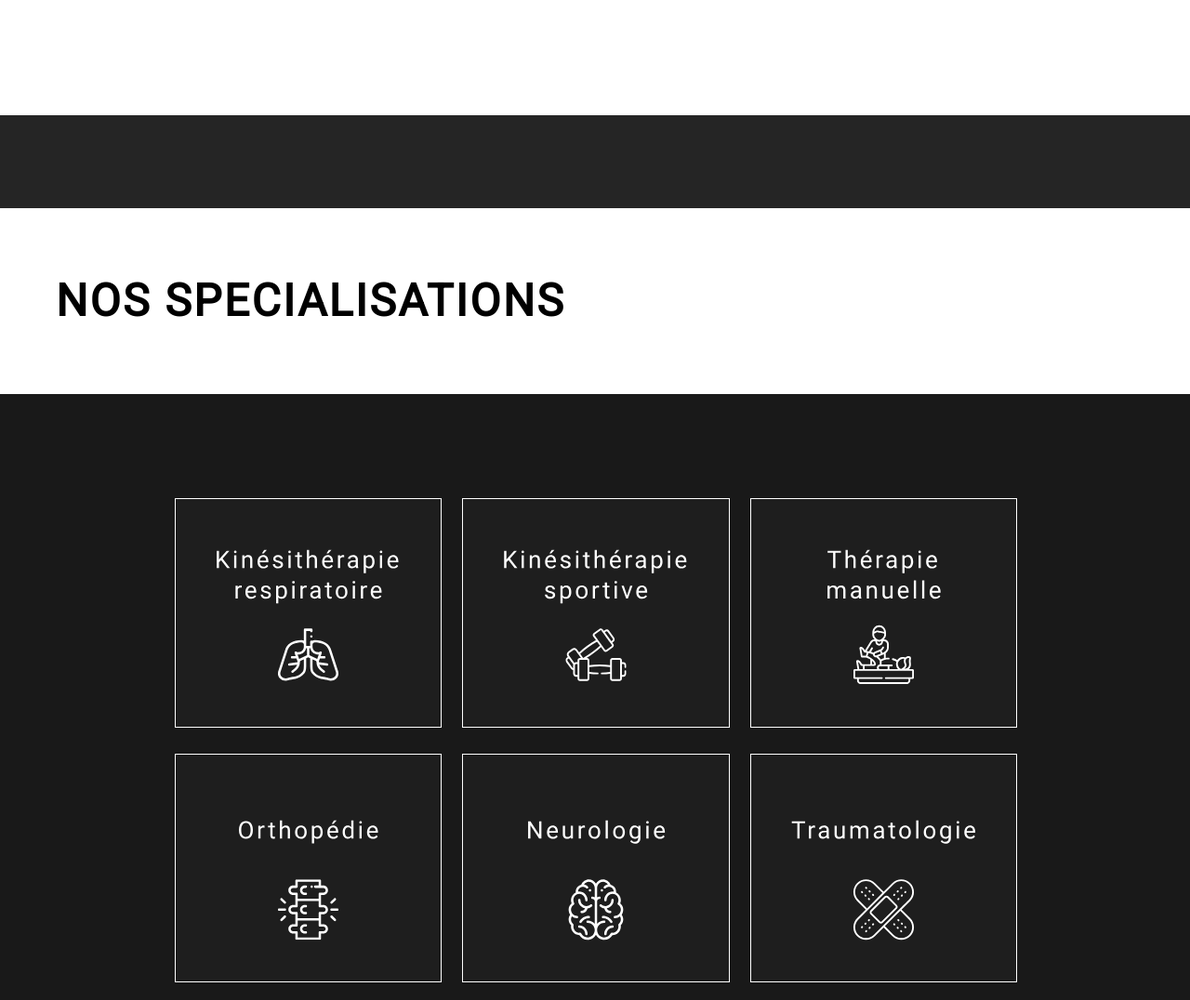
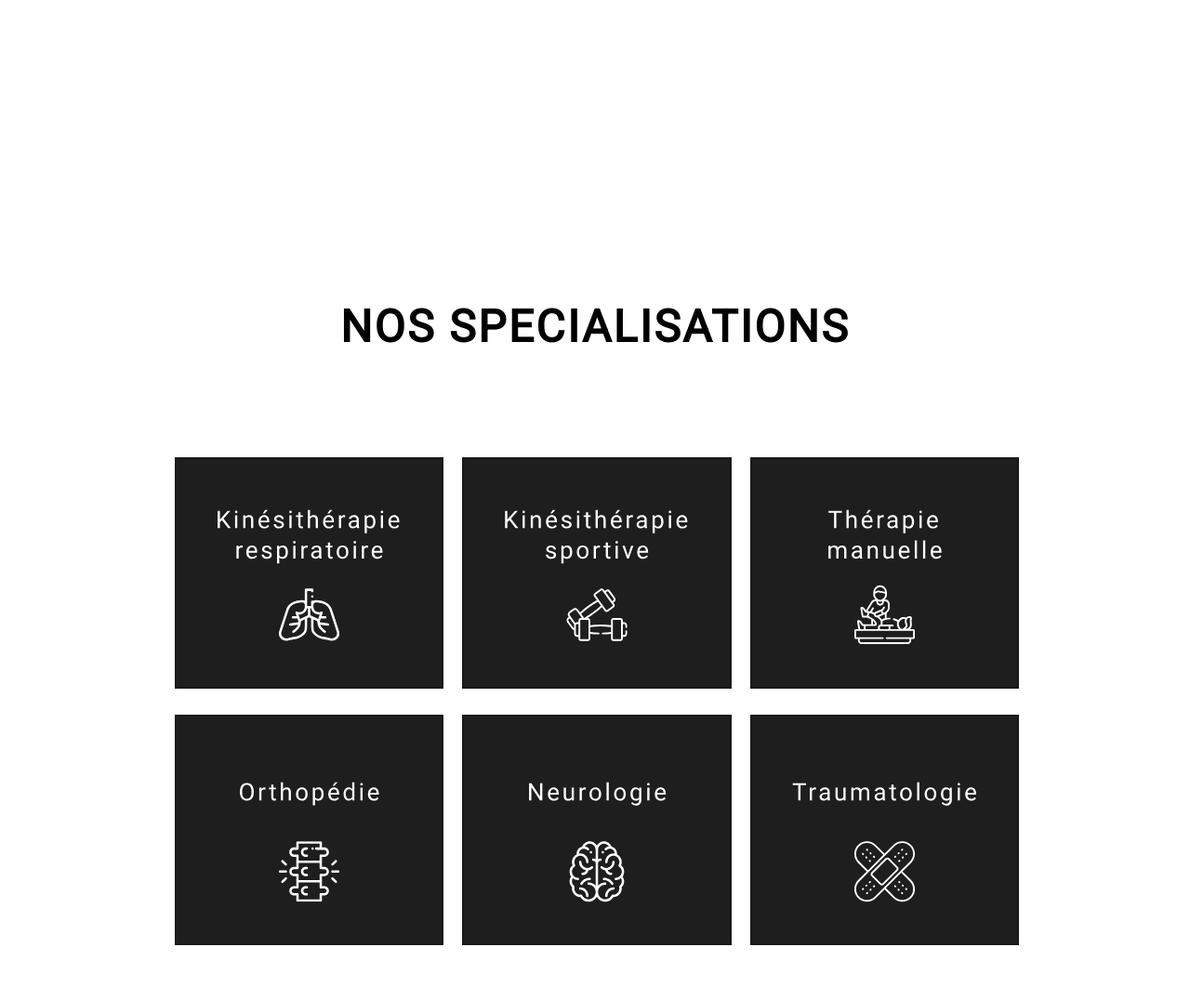
Before and after one commit to elliass/physical-therapy-website, a Gatsby site: page / in a window 1280 px wide. Shown: the part 3140-4216 px from the top of the page at 93% size. Built offline with nearby package versions, Linux system fonts and the light colour scheme; Gatsby itself is replaced by a stand-in of ours.

Commit message:
Reviewed overall layout of Treatment component

```diff
--- a/src/components/Treatments.js
+++ b/src/components/Treatments.js
@@ -3,30 +3,18 @@ import { makeStyles } from "@material-ui/core"
 import '@fontsource/roboto'
 import Typography from "@material-ui/core/Typography"
 import Grid from "@material-ui/core/Grid"
-import { BorderColor } from '@material-ui/icons'
 
 const useStyles = makeStyles((theme) => ({
     container: {
-        backgroundColor: '#191919',
-    },
-    lightContainer: {
         backgroundColor: 'white',
-        opacity: '.05',
-        width: '100%',
-        height: '100px',
+        padding: '200px 0',
 
-        '@media (max-width: 959px)': {
-            height: '75px',
+        '@media (max-width: 599px)': {
+            padding: '100px 0',
         },
     },
     beigeContainer: {
-        backgroundColor: 'white',
         width: '100%',
-        height: '200px',
-
-        '@media (max-width: 959px)': {
-            height: '150px',
-        },
     },
     titleContainer: {
         display: 'flex',
@@ -43,16 +31,19 @@ const useStyles = makeStyles((theme) => ({
         },
     },
     title: {
-        margin: 'auto 0',
-        flexGrow: '1',
+        margin: 'auto auto',
     },
     blueContainer:{
         maxWidth: '1160px',
         width: '100%',
-        padding: '100px 0',
+        padding: '100px 0 0',
         // transform: 'translate(-50%, 0)',
         display: 'flex',
         margin: '0 auto',
+
+        '@media (max-width: 599px)': {
+            paddingTop: '50px',
+        },
     },
     grayContainer:{
         width: '100%',
@@ -64,8 +55,7 @@ const useStyles = makeStyles((theme) => ({
         maxWidth: '100%',
         maxHeight: '300px',
         margin: 'auto 0',
-        border: 'solid 1px',
-        borderColor: 'white'
+        border: 'solid 2px #191919',
     },
     grid: {
         maxWidth: '80%',
@@ -94,7 +84,6 @@ export default function Treatments() {
 
     return (
         <div className={classes.container}>
-            <div className={classes.lightContainer}></div>
             <div className={classes.beigeContainer}>
                 <div className={classes.titleContainer}>
                     <Typography className={classes.title} variant="h3" component="h2">NOS SPECIALISATIONS</Typography>
@@ -124,7 +113,6 @@ export default function Treatments() {
                     </Grid>
                 </div>
             </div>
-            <div className={classes.bottomContainer}></div>
         </div>
     )
 }
```
